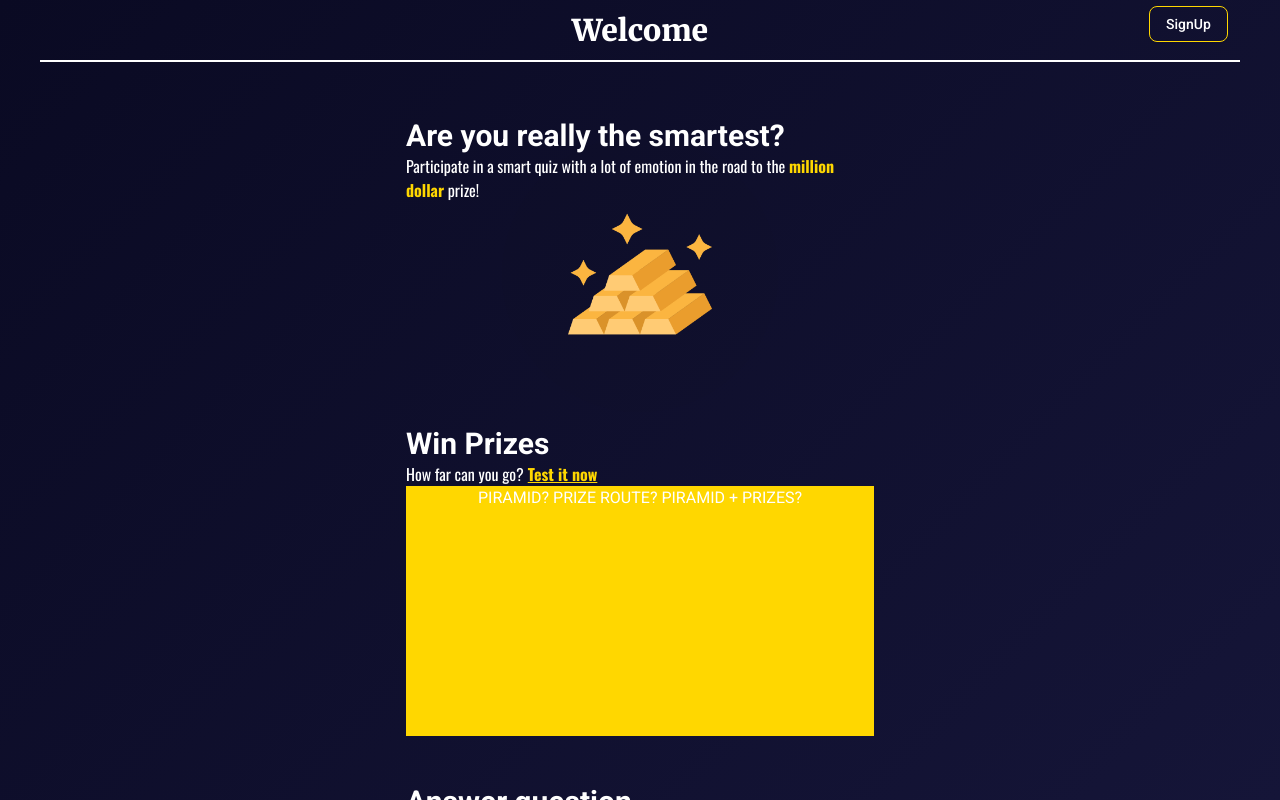
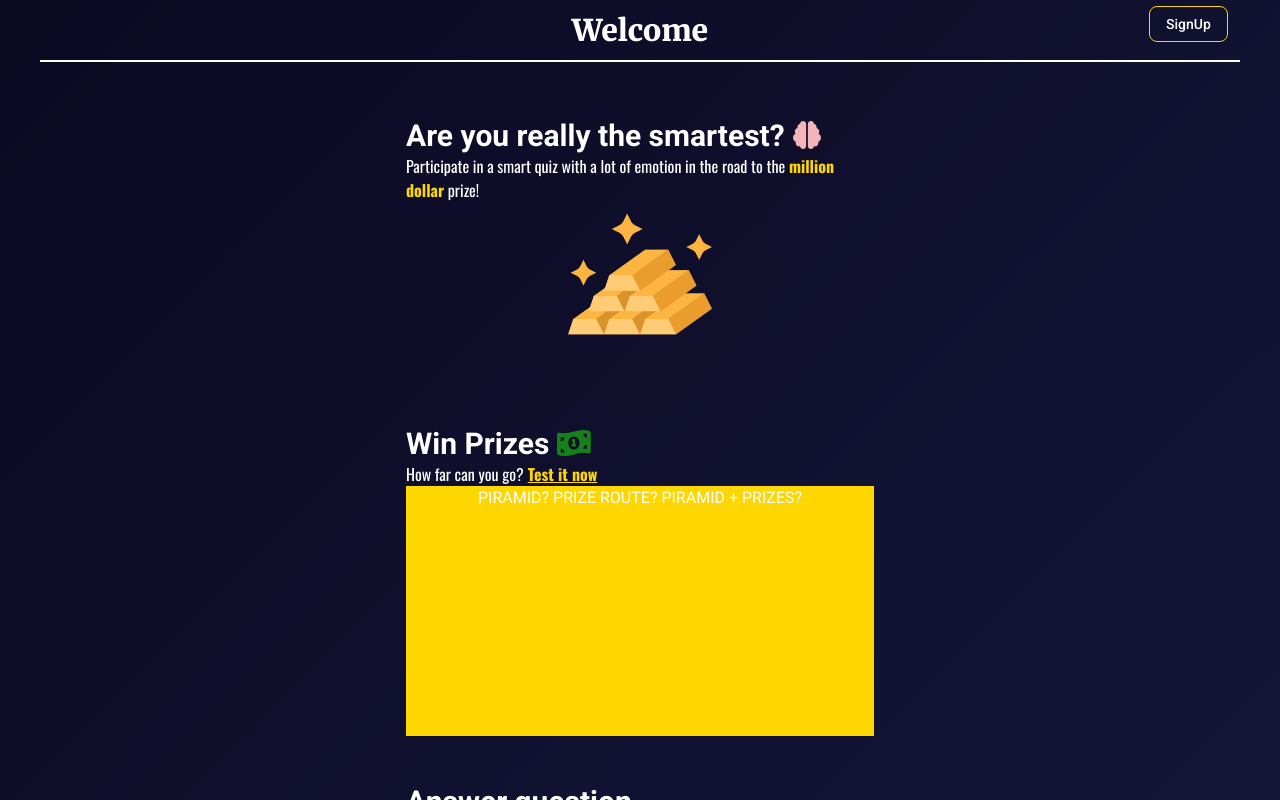
Before and after one commit to Victor-Spichenkoff/million_show, a Next.js app: page / in a window 1280 px wide. Built offline with nearby package versions, Linux system fonts and the light colour scheme; no server answers.

Commit message:
Add icons

```diff
--- a/app/page.tsx
+++ b/app/page.tsx
@@ -1,14 +1,14 @@
 import ThemeToggle from "@/components/utils/themeToggle";
 
-import { Trophy } from "@/components/animation/trophy";
+// import { Trophy } from "@/components/animation/trophy";
 
 import { Header } from "@/components/template/header";
 import { LandSection } from "@/components/home/landSection";
 import { GoldMount } from "@/components/animation/goldMount";
 import Link from "next/link";
 import { Button } from "@/components/ui/button";
-import { DropInstructions } from "@/components/home/dropArea";
-import { InstructionItem } from "@/components/home/instructionItem";
+import { faDashboard, faBrain, faMoneyBillWaveAlt, faGlobeAmericas } from "@fortawesome/free-solid-svg-icons"
+import { FontAwesomeIcon } from '@fortawesome/react-fontawesome'
 
 export default function Home() {
 
@@ -16,7 +16,10 @@ export default function Home() {
         <div className={"flex flex-col items-center overflow-hidden"} >
             <Header label={"Welcome"} showLoginButton />
             <LandSection>
-                <h2>Are you really the smartest?</h2>
+                <h2>
+                    Are you really the smartest?
+                    <FontAwesomeIcon icon={faBrain} className="text-[#F3B5B8] inline mx-2 size-7" />
+                </h2>
                 <p>Participate in a smart quiz with a lot of emotion in the road to the <strong className={"text-gold font-bold"}>million dollar</strong> prize!</p>
                 <div className={"mb-8"}>
                     <GoldMount />
@@ -24,7 +27,10 @@ export default function Home() {
             </LandSection>
 
             <LandSection>
-                <h2>Win Prizes</h2>
+                <h2>
+                    Win Prizes
+                    <FontAwesomeIcon icon={faMoneyBillWaveAlt} className="text-[#168118] inline mx-2 size=7" />
+                </h2>
                 <p>How far can you go?
                     <Link href={"/auth/create"} className={"auth-link underline hover:text-black ml-1"}>Test it now</Link>
                 </p>
@@ -34,7 +40,9 @@ export default function Home() {
             </LandSection>
 
             <LandSection>
-                <h2>Answer question</h2>
+                <h2>
+                    Answer question
+                </h2>
                 <p>How is your cultural knowledge? History? Math?
                     and much more...</p>
 
@@ -44,7 +52,11 @@ export default function Home() {
             </LandSection>
 
             <LandSection>
-                <h2>Challenge friends and the <strong className={"text-gold font-bold text-3xl"}>WORLD</strong></h2>
+                <h2>
+                    Challenge friends and the <strong className={"text-gold font-bold text-3xl"}>WORLD</strong>
+                    <FontAwesomeIcon icon={faGlobeAmericas} className="text-sky-500 inline mx-2 size=7" />
+
+                </h2>
                 <p>Can you reach the <strong className={"text-gold font-bold text-md"}>TOP</strong>?</p>
                 <div className={"w-full h-[250px] bg-gold"}>
                     PRINT LEADER BOARD? SOMETHING WITH FIGHT?
@@ -52,8 +64,12 @@ export default function Home() {
             </LandSection>
 
             <LandSection>
-                <h2>The Game</h2>
-                <ul className="list-disc list-inside px-2 text-start ">
+                <h2>
+                    The Game
+                    <FontAwesomeIcon icon={faDashboard} className="text-primary-foreground inline mx-2 size=7" />
+
+                    </h2>
+                <ul className="list-disc ml-[12px] px-2 text-start ">
                     <li>Try to reach the million dollar prize</li>
                     <li>You will need to answer 15 questions and the million dollar question</li>
                     <li>No mistake tolerance</li>
--- a/package.json
+++ b/package.json
@@ -13,6 +13,7 @@
   "dependencies": {
     "@emotion/react": "^11.14.0",
     "@fortawesome/fontawesome-svg-core": "^6.7.2",
+    "@fortawesome/free-regular-svg-icons": "^6.7.2",
     "@fortawesome/free-solid-svg-icons": "^6.7.2",
     "@fortawesome/react-fontawesome": "^0.2.2",
     "@hookform/resolvers": "^5.0.1",
```
Also changed, not shown: 1 other file (tests, documents, lock files or other folders).
